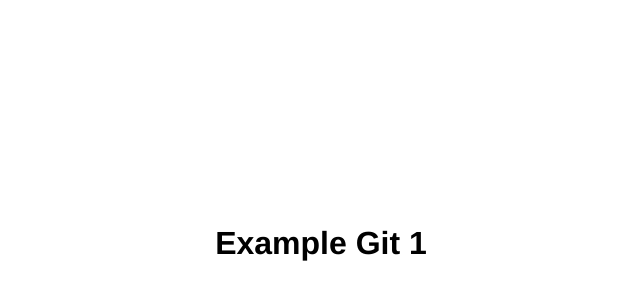
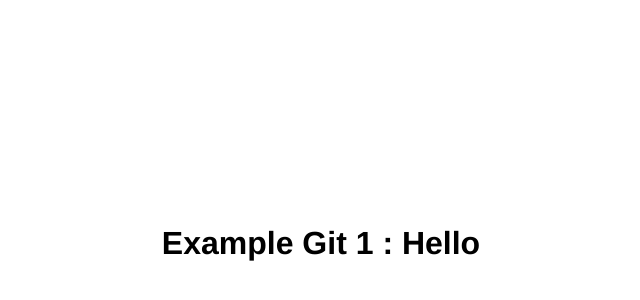
Before and after one commit to formationPro/test, a plain HTML site: page index.html in a window 1280 px wide. Shown: the part 116-416 px from the top of the page, without its empty margins (327-967 px from the left). Drawn offline with Linux system fonts and the light colour scheme.

Commit message:
change h1 t : hello

```diff
--- a/index.html
+++ b/index.html
@@ -16,6 +16,6 @@
 	</style>
 
 	<body>
-		<h1>Example Git 1</h1>
+		<h1>Example Git 1 : Hello</h1>
 	</body>
 </html>
```
